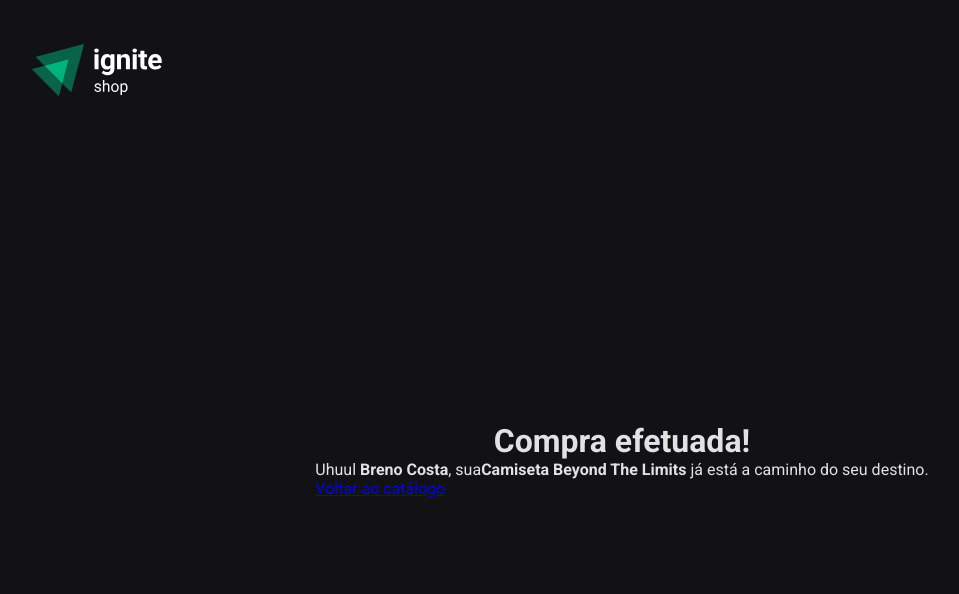
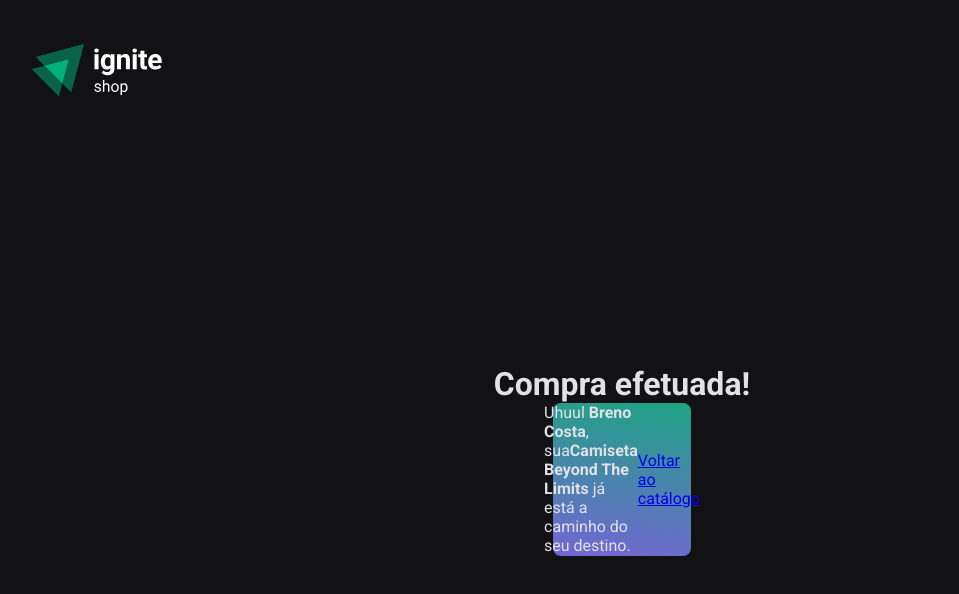
Before and after one commit to BrenoPorfirio/Shop-Ignite, a Next.js app: page /success in a window 1280 px wide. Shown: the top 594 px of the page, without its empty margins (18-977 px from the left). Built offline with nearby package versions, Linux system fonts and the light colour scheme.

Commit message:
style to ImageContainer

```diff
--- a/src/styles/pages/sucess.ts
+++ b/src/styles/pages/sucess.ts
@@ -9,4 +9,19 @@ export const SucessContainer = styled('main', {
   height: 656,
 })
 
-export const ImageContainer = styled('div', {})
+export const ImageContainer = styled('div', {
+  width: '100%',
+  maxWidth: 130,
+  height: 145,
+  background: 'linear-gradient(188deg, #1ea483, #7465d4 100%)',
+  borderRadius: 8,
+  padding: '0.25rem',
+
+  display: 'flex',
+  alignItems: 'center',
+  justifyContent: 'center',
+
+  img: {
+    objectFit: 'cover',
+  },
+})
```
